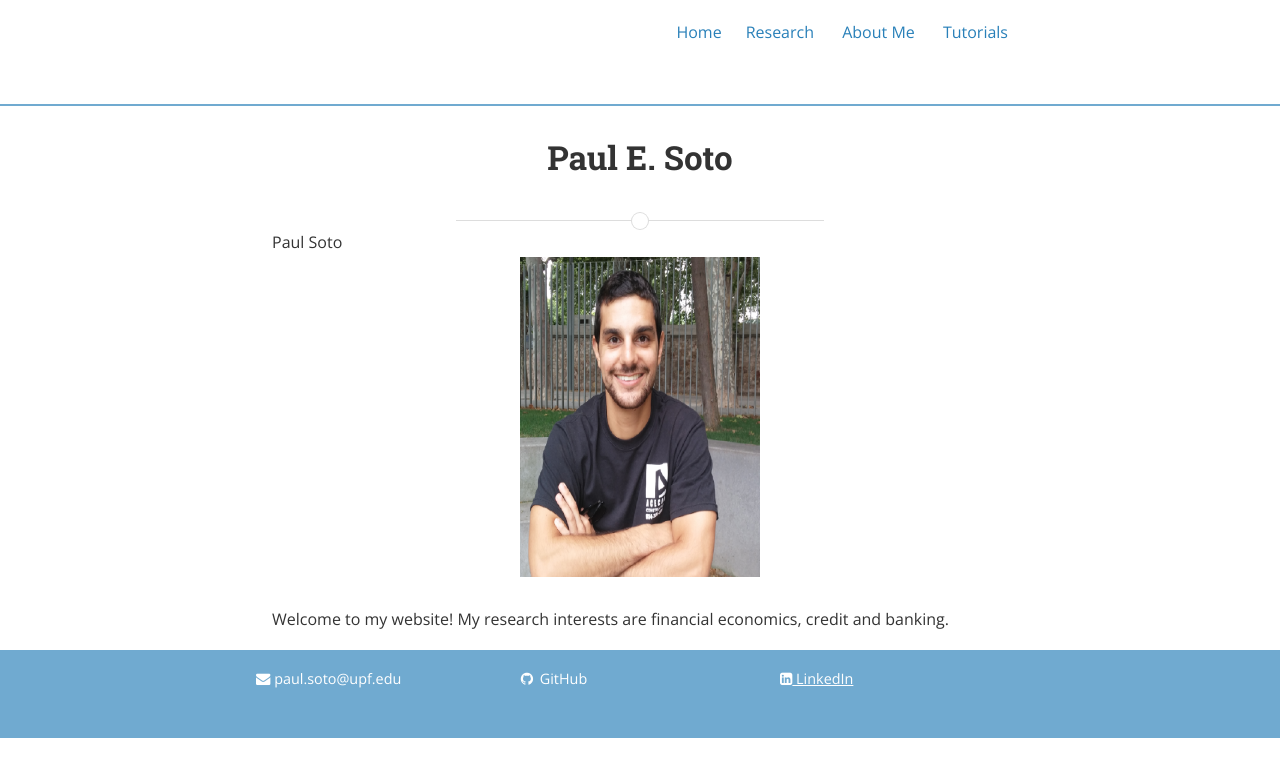
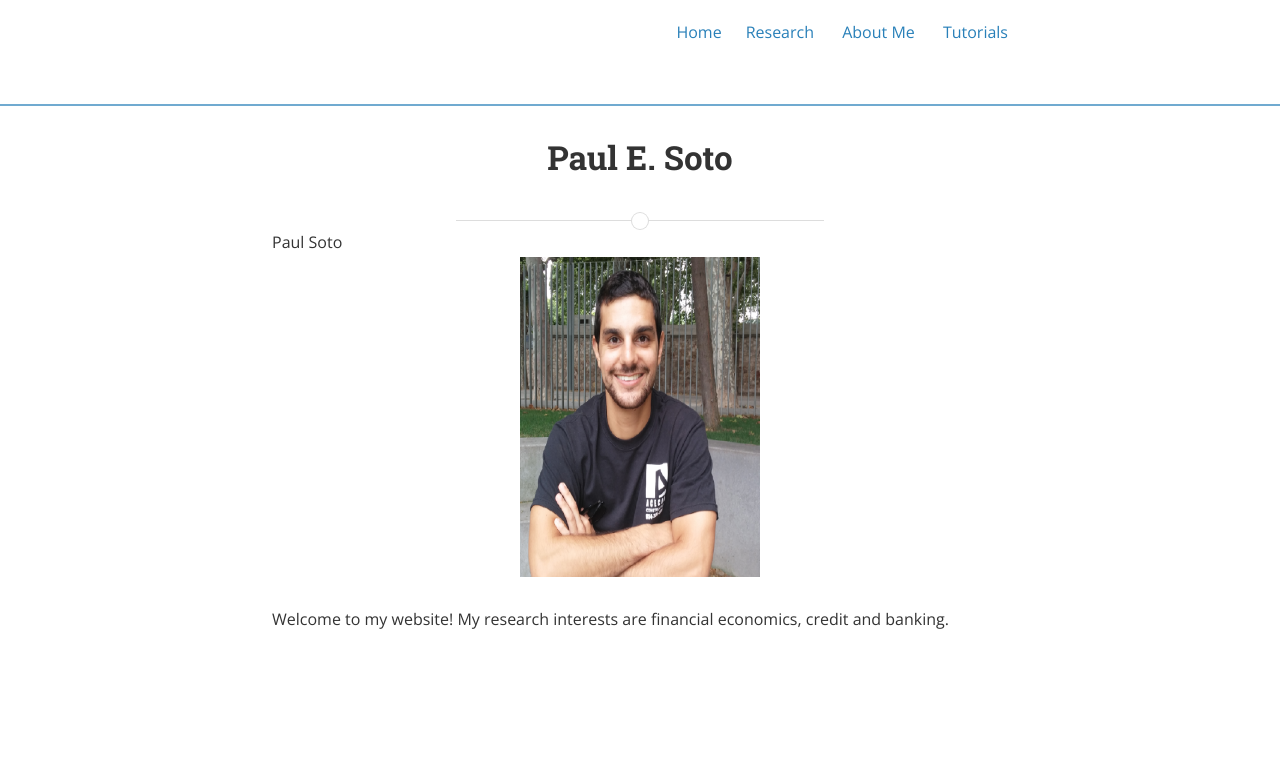
Before and after one commit to zsivine/zsivine.github.io, a Jekyll site: the page built from index.html, in a window 1280 px wide. Shown: the top 777 px of the page. Built offline with Jekyll 4.4.1, drawn with Linux system fonts in a browser that asks for light colours; nearby versions of some CDN libraries; the list of posts is cut into pages by our own code; comment, search, counter and statistics services are not loaded; a style sheet for code colours, icons or effects is not loaded.

Commit message:
formatting

```diff
--- a/_sass/_layout.scss
+++ b/_sass/_layout.scss
@@ -406,7 +406,7 @@ pre code.hljs {
 .site-footer {
 	$link-color: $white;
 	padding: 1em 1em 2em 1em;
-	background-color: $highlight-color;
+	background-color: $white;
 	color: $white;
 	a {
 	  color: $link-color;
```
